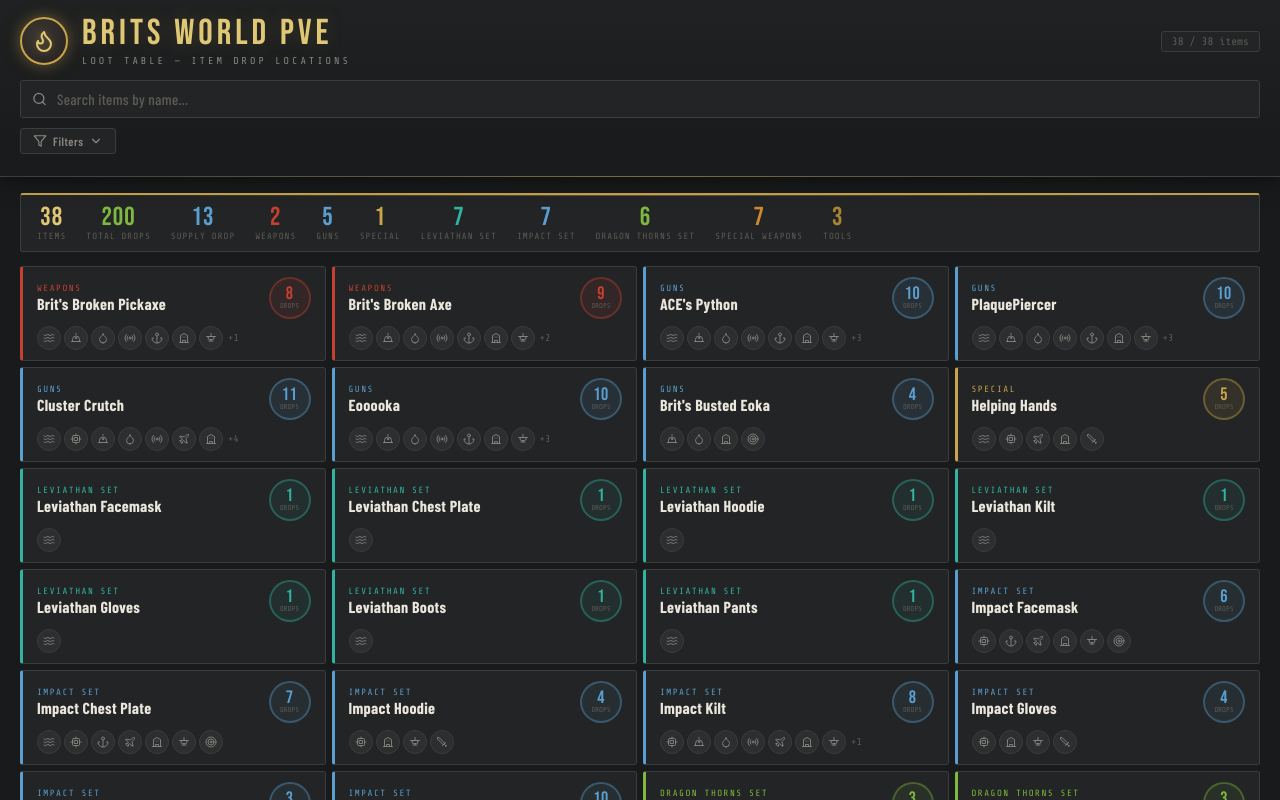
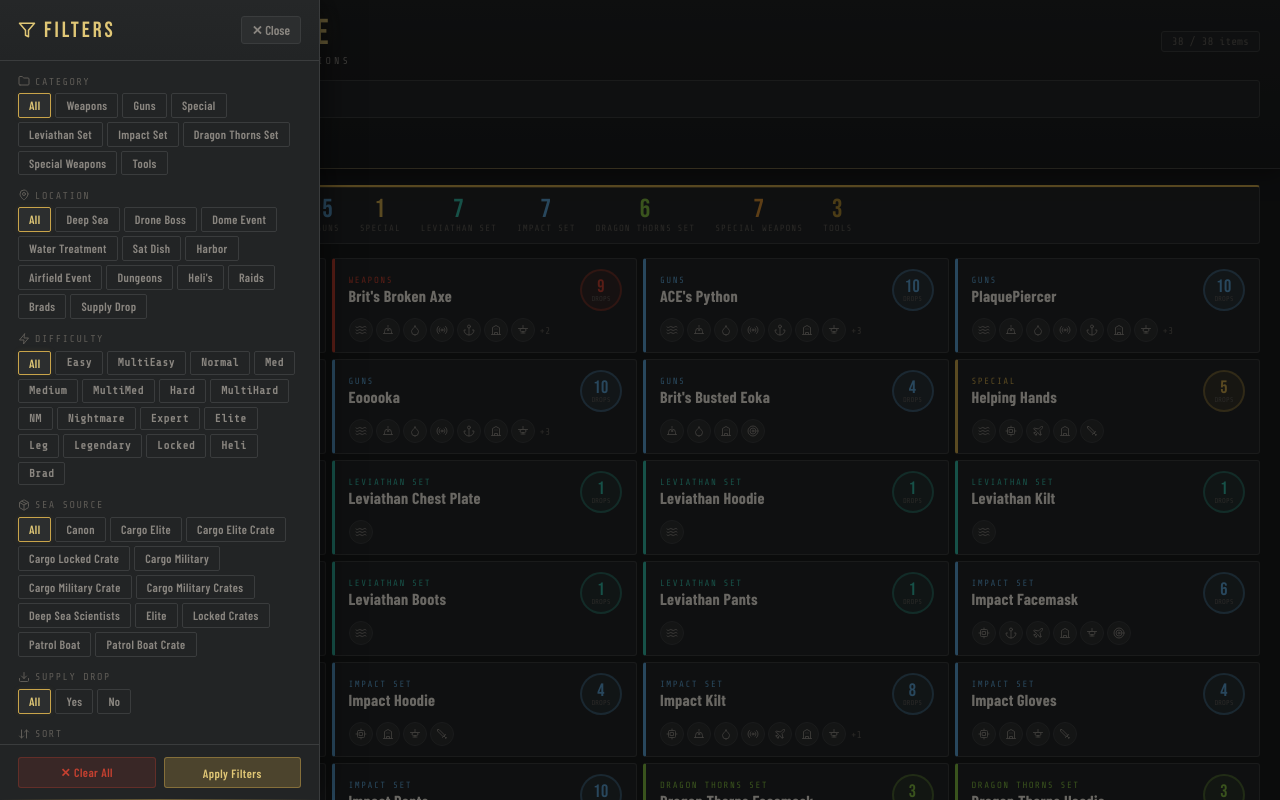
Before and after one commit to iSAlexHere/BritsDrops, a plain HTML site: page index.html in a window 1280 px wide. Both pictures are taken after a click on the button "Filters". Shown: the top 800 px of the page. Drawn offline with nearby package versions, Linux system fonts and the light colour scheme.

Commit message:
Sidebar filter and item click scroll up fix.

```diff
--- a/index.html
+++ b/index.html
@@ -91,13 +91,7 @@ body{min-height:100vh;background:var(--bg);color:var(--text);font-family:'Barlow
 .search-input:focus{border-color:var(--border-gold);background:var(--surface2);box-shadow:0 0 0 1px var(--border-gold-dim)}
 .search-input::placeholder{color:var(--text-muted)}
 
-.filter-section{margin-bottom:5px;display:flex;flex-wrap:wrap;gap:4px;align-items:center}
-.filter-label{
-  font-size:10px;color:var(--text-muted);font-family:'Share Tech Mono',monospace;
-  margin-right:3px;text-transform:uppercase;letter-spacing:1.5px;flex-shrink:0;min-width:80px;
-  display:flex;align-items:center;gap:4px;
-}
-.filter-label svg{width:11px;height:11px;stroke:var(--text-muted);flex-shrink:0}
+/* Filter buttons (used inside sidebar) */
 .fbtn{
   background:var(--surface);border:1px solid var(--border);border-radius:2px;
   padding:3px 10px;color:var(--text-dim);font-size:12px;font-weight:600;
@@ -125,8 +119,76 @@ body{min-height:100vh;background:var(--bg);color:var(--text);font-family:'Barlow
 .sort-select:focus{border-color:var(--border-gold)}
 .sort-select option{background:var(--surface);color:var(--text)}
 
-/* ─── FILTER TOGGLE ─── */
-.filter-toggle-row{display:flex;align-items:center;gap:8px;margin-bottom:8px}
+/* ─── SIDEBAR ─── */
+.sidebar-overlay{
+  position:fixed;inset:0;background:rgba(0,0,0,.55);z-index:200;
+  opacity:0;pointer-events:none;transition:opacity .25s ease;
+}
+.sidebar-overlay.open{opacity:1;pointer-events:auto}
+
+.sidebar{
+  position:fixed;top:0;left:-340px;width:320px;height:100%;z-index:210;
+  background:var(--surface);border-right:1px solid var(--border);
+  box-shadow:4px 0 30px rgba(0,0,0,.5);
+  transition:left .3s cubic-bezier(.4,0,.2,1);
+  display:flex;flex-direction:column;overflow:hidden;
+}
+.sidebar.open{left:0}
+
+.sidebar-header{
+  display:flex;align-items:center;justify-content:space-between;
+  padding:16px 18px;border-bottom:1px solid var(--border);flex-shrink:0;
+  background:linear-gradient(180deg,#252728,var(--surface));
+}
+.sidebar-header::after{
+  content:'';position:absolute;bottom:0;left:0;right:0;height:1px;
+  background:linear-gradient(90deg,transparent,var(--border-gold-med),transparent);
+}
+.sidebar-title{
+  font-family:'Bebas Neue',sans-serif;font-size:22px;letter-spacing:3px;
+  color:var(--gold-light);display:flex;align-items:center;gap:8px;
+}
+.sidebar-title svg{width:18px;height:18px;stroke:var(--gold-light)}
+.sidebar-close{
+  background:var(--surface2);border:1px solid var(--border);border-radius:3px;
+  padding:5px 10px;color:var(--text-dim);cursor:pointer;font-size:13px;
+  font-family:'Barlow Condensed',sans-serif;font-weight:600;transition:all .15s;
+}
+.sidebar-close:hover{background:var(--surface3);color:var(--text);border-color:var(--border-gold)}
+
+.sidebar-body{
+  flex:1;overflow-y:auto;padding:14px 18px 20px;
+  scrollbar-width:thin;scrollbar-color:var(--border) transparent;
+}
+.sidebar-body::-webkit-scrollbar{width:4px}
+.sidebar-body::-webkit-scrollbar-track{background:transparent}
+.sidebar-body::-webkit-scrollbar-thumb{background:var(--border);border-radius:2px}
+
+.sidebar-section{margin-bottom:14px}
+.sidebar-section-label{
+  font-size:10px;color:var(--text-muted);font-family:'Share Tech Mono',monospace;
+  text-transform:uppercase;letter-spacing:1.5px;margin-bottom:6px;
+  display:flex;align-items:center;gap:5px;
+}
+.sidebar-section-label svg{width:12px;height:12px;stroke:var(--text-muted)}
+.sidebar-btns{display:flex;flex-wrap:wrap;gap:4px}
+
+.sidebar-footer{
+  padding:12px 18px;border-top:1px solid var(--border);flex-shrink:0;
+  display:flex;gap:8px;
+}
+.sidebar-footer-btn{
+  flex:1;padding:7px;border-radius:3px;font-size:12px;font-weight:600;
+  font-family:'Barlow Condensed',sans-serif;cursor:pointer;transition:all .15s;
+  text-align:center;letter-spacing:.5px;
+}
+.sidebar-clear{background:var(--red-dim);border:1px solid rgba(196,64,48,.3);color:var(--red)}
+.sidebar-clear:hover{background:rgba(196,64,48,.25);border-color:var(--red)}
+.sidebar-apply{background:var(--border-gold-dim);border:1px solid var(--border-gold-med);color:var(--gold-light)}
+.sidebar-apply:hover{background:rgba(201,164,74,.35);border-color:var(--gold)}
+
+/* Filter button in header */
+.filter-toggle-row{display:flex;align-items:center;gap:8px}
 .filter-toggle-btn{
   display:flex;align-items:center;gap:6px;
   background:var(--surface);border:1px solid var(--border);border-radius:3px;
@@ -135,9 +197,7 @@ body{min-height:100vh;background:var(--bg);color:var(--text);font-family:'Barlow
   letter-spacing:.5px;
 }
 .filter-toggle-btn:hover{border-color:var(--border-gold-dim);color:var(--text);background:var(--surface2)}
-.filter-toggle-btn.open{border-color:var(--border-gold);color:var(--gold-light)}
-.filter-toggle-btn svg{width:14px;height:14px;stroke:currentColor;transition:transform .25s ease}
-.filter-toggle-btn.open svg{transform:rotate(180deg)}
+.filter-toggle-btn svg{width:14px;height:14px;stroke:currentColor}
 .filter-toggle-count{
   font-family:'Share Tech Mono',monospace;font-size:10px;
   background:var(--border-gold-dim);color:var(--gold-light);
@@ -145,26 +205,6 @@ body{min-height:100vh;background:var(--bg);color:var(--text);font-family:'Barlow
   display:none;
 }
 .filter-toggle-count.visible{display:inline-block}
-
-.filters-collapsible{
-  max-height:500px;overflow:hidden;
-  transition:max-height .3s ease,opacity .25s ease;
-  opacity:1;
-}
-.filters-collapsible.collapsed{
-  max-height:0;opacity:0;
-  pointer-events:none;
-}
-
-.active-filters{display:flex;flex-wrap:wrap;gap:4px;margin-top:2px;margin-bottom:4px}
-.active-tag{
-  display:inline-flex;align-items:center;gap:4px;
-  background:var(--border-gold-dim);border:1px solid var(--border-gold-med);
-  border-radius:2px;padding:2px 8px;font-size:10px;font-family:'Share Tech Mono',monospace;
-  color:var(--gold-light);animation:fadeIn .2s ease;
-}
-.active-tag button{background:none;border:none;color:var(--red);cursor:pointer;font-size:12px;padding:0;line-height:1}
-.active-tag button:hover{color:#f87171}
 
 .divider{width:1px;height:16px;background:var(--border);flex-shrink:0;margin:0 2px}
 
@@ -283,9 +323,6 @@ body{min-height:100vh;background:var(--bg);color:var(--text);font-family:'Barlow
   .grid{grid-template-columns:1fr;gap:5px}
   .detail-grid{grid-template-columns:1fr}
   .counter{display:none}
-  .filter-label{min-width:auto;width:100%}
-  .filter-section{gap:3px}
-  .fbtn{padding:3px 8px;font-size:11px}
   .stats-bar{gap:10px;padding:8px 12px;flex-wrap:wrap}
   .stat-num{font-size:20px}
   .stat-label{font-size:8px}
@@ -302,13 +339,13 @@ body{min-height:100vh;background:var(--bg);color:var(--text);font-family:'Barlow
   .close-btn{padding:5px 10px;font-size:12px}
   .badge{font-size:10px;padding:1px 5px}
   .footer{padding:16px 12px;font-size:9px}
+  .sidebar{width:290px;left:-310px}
 }
 @media(max-width:400px){
   .logo-title{font-size:20px;letter-spacing:1px}
   .logo-icon{width:34px;height:34px}
   .logo-icon svg{width:16px;height:16px}
-  .grid{grid-template-columns:1fr}
-  .filter-toggle-btn{font-size:11px;padding:4px 10px}
+  .sidebar{width:260px;left:-280px}
 }
 </style>
 </head>
@@ -333,16 +370,29 @@ body{min-height:100vh;background:var(--bg);color:var(--text);font-family:'Barlow
       <input class="search-input" type="text" placeholder="Search items by name..." id="searchInput">
     </div>
     <div id="filterToggleRow" class="filter-toggle-row">
-      <button class="filter-toggle-btn open" id="filterToggleBtn" onclick="toggleFilters()">
+      <button class="filter-toggle-btn" id="filterToggleBtn" onclick="openSidebar()">
         <svg viewBox="0 0 24 24" fill="none" stroke="currentColor" stroke-width="2" stroke-linecap="round" stroke-linejoin="round"><polygon points="22 3 2 3 10 12.46 10 19 14 21 14 12.46 22 3"/></svg>
         Filters
-        <svg viewBox="0 0 24 24" fill="none" stroke="currentColor" stroke-width="2" stroke-linecap="round" stroke-linejoin="round"><polyline points="6 9 12 15 18 9"/></svg>
       </button>
       <span class="filter-toggle-count" id="filterToggleCount">0</span>
     </div>
-    <div class="filters-collapsible" id="filtersCollapsible">
-      <div id="filtersContainer"></div>
+  </div>
+</div>
+
+<!-- SIDEBAR OVERLAY -->
+<div class="sidebar-overlay" id="sidebarOverlay" onclick="closeSidebar()"></div>
+<div class="sidebar" id="sidebar">
+  <div class="sidebar-header">
+    <div class="sidebar-title">
+      <svg viewBox="0 0 24 24" fill="none" stroke="currentColor" stroke-width="2" stroke-linecap="round" stroke-linejoin="round"><polygon points="22 3 2 3 10 12.46 10 19 14 21 14 12.46 22 3"/></svg>
+      FILTERS
     </div>
+    <button class="sidebar-close" onclick="closeSidebar()">✕ Close</button>
+  </div>
+  <div class="sidebar-body" id="filtersContainer"></div>
+  <div class="sidebar-footer">
+    <button class="sidebar-footer-btn sidebar-clear" onclick="clearAll();closeSidebar()">✕ Clear All</button>
+    <button class="sidebar-footer-btn sidebar-apply" onclick="closeSidebar()">Apply Filters</button>
   </div>
 </div>
 
@@ -489,36 +539,48 @@ const FI={
 
 function renderFilters(){
   const fc=document.getElementById("filtersContainer");let h="";
-  h+=`<div class="filter-section"><span class="filter-label">${FI.cat} Category</span>`;
+
+  h+=`<div class="sidebar-section"><div class="sidebar-section-label">${FI.cat} Category</div><div class="sidebar-btns">`;
   h+=`<button class="fbtn ${S.category==="All"?"active":""}" data-f="cat" data-v="All">All</button>`;
   CATEGORIES.forEach(cat=>{const c=CAT_COLORS[cat];const a=S.category===cat;h+=`<button class="fbtn ${a?"cat-active":""}" data-f="cat" data-v="${cat}" style="--ct:${c.text};--cb:${c.bg};--cbd:${c.border}">${cat}</button>`});
-  h+=`</div>`;
-  h+=`<div class="filter-section"><span class="filter-label">${FI.loc} Location</span>`;
+  h+=`</div></div>`;
+
+  h+=`<div class="sidebar-section"><div class="sidebar-section-label">${FI.loc} Location</div><div class="sidebar-btns">`;
   h+=`<button class="fbtn ${S.location==="All"?"active":""}" data-f="loc" data-v="All">All</button>`;
   ALL_LOCATIONS.filter(l=>l!=="Special").forEach(loc=>{h+=`<button class="fbtn ${S.location===loc?"active":""}" data-f="loc" data-v="${loc}">${loc}</button>`});
-  h+=`</div>`;
-  h+=`<div class="filter-section"><span class="filter-label">${FI.diff} Difficulty</span>`;
+  h+=`</div></div>`;
+
+  h+=`<div class="sidebar-section"><div class="sidebar-section-label">${FI.diff} Difficulty</div><div class="sidebar-btns">`;
   h+=`<button class="fbtn ${S.difficulty==="All"?"active":""}" data-f="diff" data-v="All">All</button>`;
   ALL_DIFFS.forEach(d=>{const dm=DIFF_MAP[d];const a=S.difficulty===d;h+=`<button class="fbtn ${a?"diff-active":""}" data-f="diff" data-v="${d}" style="--db:${dm.color}15;--dbd:${dm.color}50;--dc:${dm.color};font-family:'Share Tech Mono',monospace;font-size:11px">${d}</button>`});
-  h+=`</div>`;
-  h+=`<div class="filter-section"><span class="filter-label">${FI.crate} Sea Source</span>`;
+  h+=`</div></div>`;
+
+  h+=`<div class="sidebar-section"><div class="sidebar-section-label">${FI.crate} Sea Source</div><div class="sidebar-btns">`;
   h+=`<button class="fbtn ${S.crateType==="All"?"active":""}" data-f="crate" data-v="All">All</button>`;
   ALL_CRATES.forEach(c=>{h+=`<button class="fbtn ${S.crateType===c?"active":""}" data-f="crate" data-v="${c}">${c}</button>`});
-  h+=`</div>`;
-  h+=`<div class="filter-section"><span class="filter-label">${FI.sd} Supply</span><button class="fbtn ${S.supplyDrop==="All"?"active":""}" data-f="sd" data-v="All">All</button><button class="fbtn ${S.supplyDrop==="Yes"?"active":""}" data-f="sd" data-v="Yes">Yes</button><button class="fbtn ${S.supplyDrop==="No"?"active":""}" data-f="sd" data-v="No">No</button><span class="divider"></span><span class="filter-label" style="min-width:auto">${FI.sort} Sort</span><select class="sort-select" id="sortSel"><option value="default"${S.sort==="default"?" selected":""}>Default</option><option value="name-asc"${S.sort==="name-asc"?" selected":""}>Name A→Z</option><option value="name-desc"${S.sort==="name-desc"?" selected":""}>Name Z→A</option><option value="drops-desc"${S.sort==="drops-desc"?" selected":""}>Most drops</option><option value="drops-asc"${S.sort==="drops-asc"?" selected":""}>Least drops</option></select><button class="clear-btn${hasFilters()?"":" hidden"}" id="clearBtn">✕ Clear filters</button></div>`;
-  const tags=[];
-  if(S.category!=="All")tags.push({l:`Category: ${S.category}`,c:()=>{S.category="All"}});
-  if(S.location!=="All")tags.push({l:`${S.location}`,c:()=>{S.location="All"}});
-  if(S.difficulty!=="All")tags.push({l:`Difficulty: ${S.difficulty}`,c:()=>{S.difficulty="All"}});
-  if(S.crateType!=="All")tags.push({l:`Source: ${S.crateType}`,c:()=>{S.crateType="All"}});
-  if(S.supplyDrop!=="All")tags.push({l:`Supply Drop: ${S.supplyDrop}`,c:()=>{S.supplyDrop="All"}});
-  if(S.search)tags.push({l:`Search: "${S.search}"`,c:()=>{S.search="";document.getElementById("searchInput").value=""}});
-  if(tags.length>0){h+=`<div class="active-filters">`;tags.forEach((t,i)=>{h+=`<span class="active-tag">${t.l}<button data-ti="${i}">✕</button></span>`});h+=`</div>`}
+  h+=`</div></div>`;
+
+  h+=`<div class="sidebar-section"><div class="sidebar-section-label">${FI.sd} Supply Drop</div><div class="sidebar-btns">`;
+  h+=`<button class="fbtn ${S.supplyDrop==="All"?"active":""}" data-f="sd" data-v="All">All</button>`;
+  h+=`<button class="fbtn ${S.supplyDrop==="Yes"?"active":""}" data-f="sd" data-v="Yes">Yes</button>`;
+  h+=`<button class="fbtn ${S.supplyDrop==="No"?"active":""}" data-f="sd" data-v="No">No</button>`;
+  h+=`</div></div>`;
+
+  h+=`<div class="sidebar-section"><div class="sidebar-section-label">${FI.sort} Sort</div><div class="sidebar-btns">`;
+  h+=`<select class="sort-select" id="sortSel" style="width:100%"><option value="default"${S.sort==="default"?" selected":""}>Default</option><option value="name-asc"${S.sort==="name-asc"?" selected":""}>Name A→Z</option><option value="name-desc"${S.sort==="name-desc"?" selected":""}>Name Z→A</option><option value="drops-desc"${S.sort==="drops-desc"?" selected":""}>Most drops</option><option value="drops-asc"${S.sort==="drops-asc"?" selected":""}>Least drops</option></select>`;
+  h+=`</div></div>`;
+
   fc.innerHTML=h;
-  fc.querySelectorAll(".fbtn").forEach(btn=>btn.addEventListener("click",()=>{const f=btn.dataset.f,v=btn.dataset.v;if(f==="cat")S.category=v;else if(f==="loc")S.location=v;else if(f==="diff")S.difficulty=v;else if(f==="crate")S.crateType=v;else if(f==="sd")S.supplyDrop=v;renderFilters();render()}));
-  const ss=document.getElementById("sortSel");if(ss)ss.addEventListener("change",e=>{S.sort=e.target.value;render()});
-  const cb=document.getElementById("clearBtn");if(cb)cb.addEventListener("click",clearAll);
-  fc.querySelectorAll("button[data-ti]").forEach(btn=>btn.addEventListener("click",()=>{tags[parseInt(btn.dataset.ti)].c();renderFilters();render()}));
+
+  fc.querySelectorAll(".fbtn").forEach(btn=>btn.addEventListener("click",()=>{
+    const f=btn.dataset.f,v=btn.dataset.v;
+    if(f==="cat")S.category=v;else if(f==="loc")S.location=v;
+    else if(f==="diff")S.difficulty=v;else if(f==="crate")S.crateType=v;
+    else if(f==="sd")S.supplyDrop=v;
+    renderFilters();render();
+  }));
+  const ss=document.getElementById("sortSel");
+  if(ss)ss.addEventListener("change",e=>{S.sort=e.target.value;render()});
 }
 
 function renderStats(filtered){
@@ -568,26 +630,23 @@ function render(){
     const delay=Math.min(idx*0.015,0.4);
     return`<div class="item-card${isSel?" selected":""}" style="border-left-color:${c.border};${isSel?`background:var(--surface2);border-color:${c.border}`:""}animation-delay:${delay}s;--cat-border:${c.border}" data-name="${item.name}"><div class="item-card-inner"><div class="item-info"><div class="item-cat" style="color:${c.accent}">${item.category}</div><div class="item-name">${item.name}</div></div><div class="item-count" style="background:${c.bg};border-color:${c.border}60"><div class="item-count-num" style="color:${c.accent}">${lc}</div><div class="item-count-label">drops</div></div></div><div class="item-locs">${locs}${more}</div></div>`;
   }).join("");
-  grid.querySelectorAll(".item-card").forEach(card=>{card.addEventListener("click",()=>{const name=card.dataset.name;S.selected=S.selected===name?null:name;render();if(S.selected){const dp=document.getElementById("detailPanel");const headerH=document.querySelector(".header").offsetHeight;const dpTop=dp.getBoundingClientRect().top+window.scrollY-headerH-12;window.scrollTo({top:dpTop,behavior:"smooth"})}})});
+  grid.querySelectorAll(".item-card").forEach(card=>{card.addEventListener("click",()=>{const name=card.dataset.name;S.selected=S.selected===name?null:name;render();if(S.selected){window.scrollTo({top:0,behavior:"smooth"})}})});
 }
 
-document.getElementById("searchInput").addEventListener("input",e=>{S.search=e.target.value;renderFilters();render()});
+document.getElementById("searchInput").addEventListener("input",e=>{S.search=e.target.value;renderFilters();render();updateFilterCount()});
 
 // ═══════════════════════════════════════
-// FILTER TOGGLE
+// SIDEBAR
 // ═══════════════════════════════════════
-let filtersOpen=true;
-function toggleFilters(){
-  filtersOpen=!filtersOpen;
-  const wrap=document.getElementById("filtersCollapsible");
-  const btn=document.getElementById("filterToggleBtn");
-  if(filtersOpen){
-    wrap.classList.remove("collapsed");
-    btn.classList.add("open");
-  }else{
-    wrap.classList.add("collapsed");
-    btn.classList.remove("open");
-  }
+function openSidebar(){
+  document.getElementById("sidebar").classList.add("open");
+  document.getElementById("sidebarOverlay").classList.add("open");
+  document.body.style.overflow="hidden";
+}
+function closeSidebar(){
+  document.getElementById("sidebar").classList.remove("open");
+  document.getElementById("sidebarOverlay").classList.remove("open");
+  document.body.style.overflow="";
 }
 function updateFilterCount(){
   let count=0;
@@ -596,18 +655,13 @@ function updateFilterCount(){
   if(S.difficulty!=="All")count++;
   if(S.crateType!=="All")count++;
   if(S.supplyDrop!=="All")count++;
-  if(S.search)count++;
   const el=document.getElementById("filterToggleCount");
   el.textContent=count;
   el.classList.toggle("visible",count>0);
 }
 
-// Auto-collapse filters on mobile
-if(window.innerWidth<=768){
-  filtersOpen=false;
-  document.getElementById("filtersCollapsible").classList.add("collapsed");
-  document.getElementById("filterToggleBtn").classList.remove("open");
-}
+// Escape key closes sidebar
+document.addEventListener("keydown",e=>{if(e.key==="Escape")closeSidebar()});
 
 // Patch renderFilters to update badge
 const _origRenderFilters=renderFilters;
```
